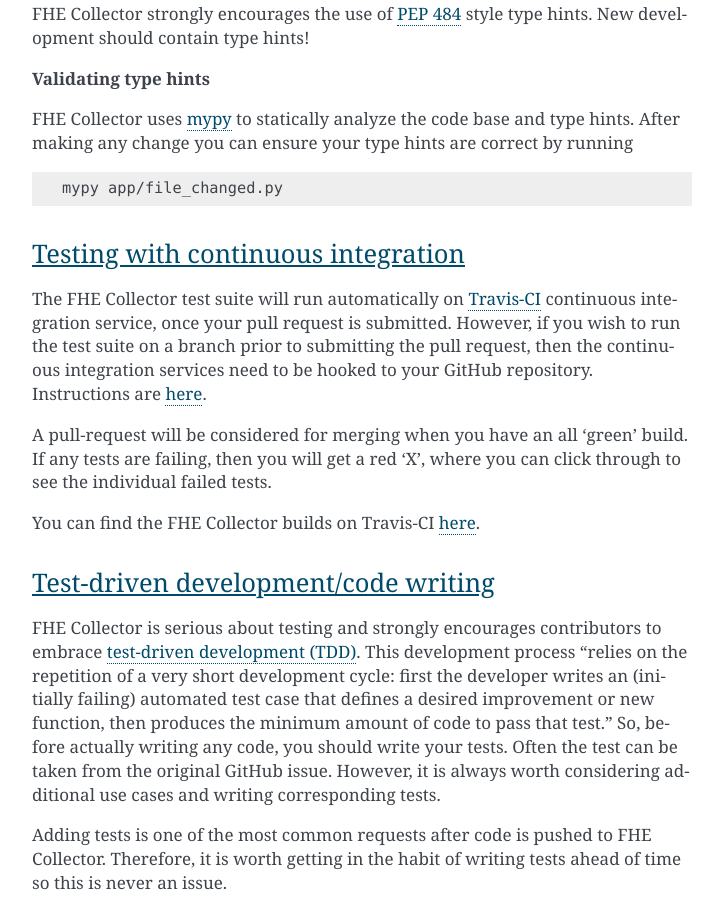
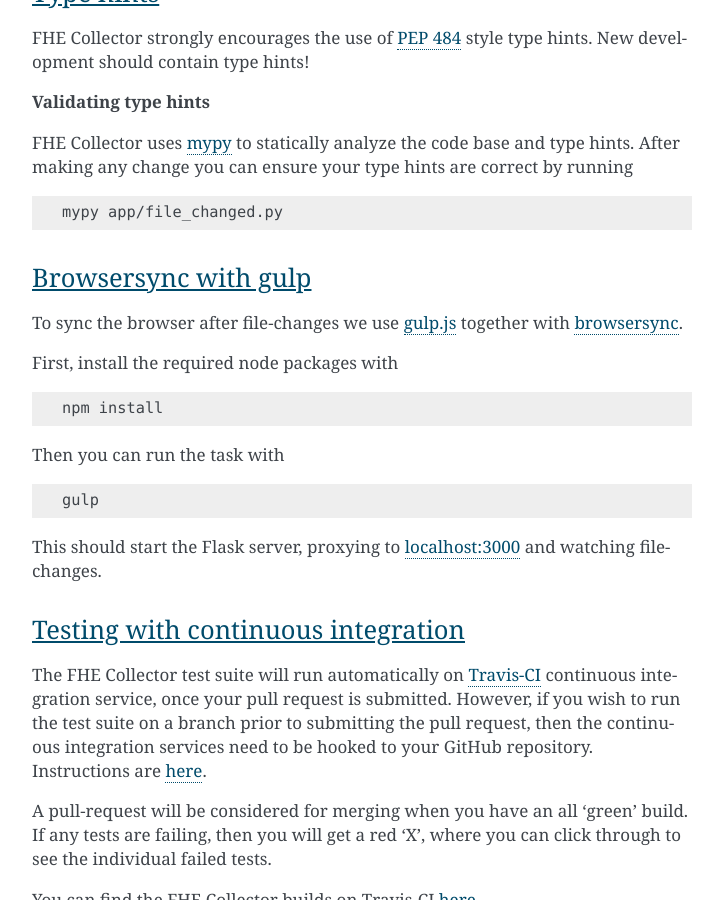
Before and after one commit to ScholCommLab/fhe-collector, a Sphinx documentation site: the page built from app/docs/source/contributing/contributing.rst, in a window 1280 px wide and 900 px high, scrolled down 7843 px. Shown: the whole window, without its empty margins (388-1111 px from the left). Built offline with Sphinx 7.4.7, drawn with Linux system fonts in a browser that asks for light colours; pages that are not in the unit, such as notebooks, are missing from menus; comment, search, counter and statistics services are not loaded; some of the changed text lies outside the part shown.

Commit message:
Add gulp to docs

```diff
--- a/CONTRIBUTING.rst
+++ b/CONTRIBUTING.rst
@@ -422,6 +422,32 @@
 
   mypy app/file_changed.py
 
+
+.. _contributing_code_gulp:
+
+Browsersync with gulp
+^^^^^^^^^^^^^^^^^^^^^^^^^^^^^^^^^^^^^^^
+
+To sync the browser after file-changes we use
+`gulp.js <https://gulpjs.com/>`_ together with
+`browsersync <https://www.browsersync.io/>`_.
+
+First, install the required node packages with
+
+.. code-block:: shell
+
+  npm install
+
+
+Then you can run the task with
+
+.. code-block:: shell
+
+  gulp
+
+This should start the Flask server, proxying to
+`localhost:3000 <http://localhost:3000>`_
+and watching file-changes.
 
 .. _contributing_code_testing-with-ci:
 
--- a/app/docs/source/index.rst
+++ b/app/docs/source/index.rst
@@ -99,6 +99,9 @@
 Features
 -----------------------------
 
+- API requests: DOI, NCBI, PM, PMC, Unpaywall, Facebook Open Graph
+- Import and export of collected data
+- API
 - Python >=3.6
 - Tested (`Travis CI <https://travis-ci.org/ScholCommLab/fhe-collector>`_) and documented (`Read the Docs <https://fhe-collector.readthedocs.io>`_)
 - Open Source (`MIT <https://opensource.org/licenses/MIT>`_)
```
Also changed, not shown: other parts of app/docs/source/index.rst (+0 -2 lines), 1 other file.
